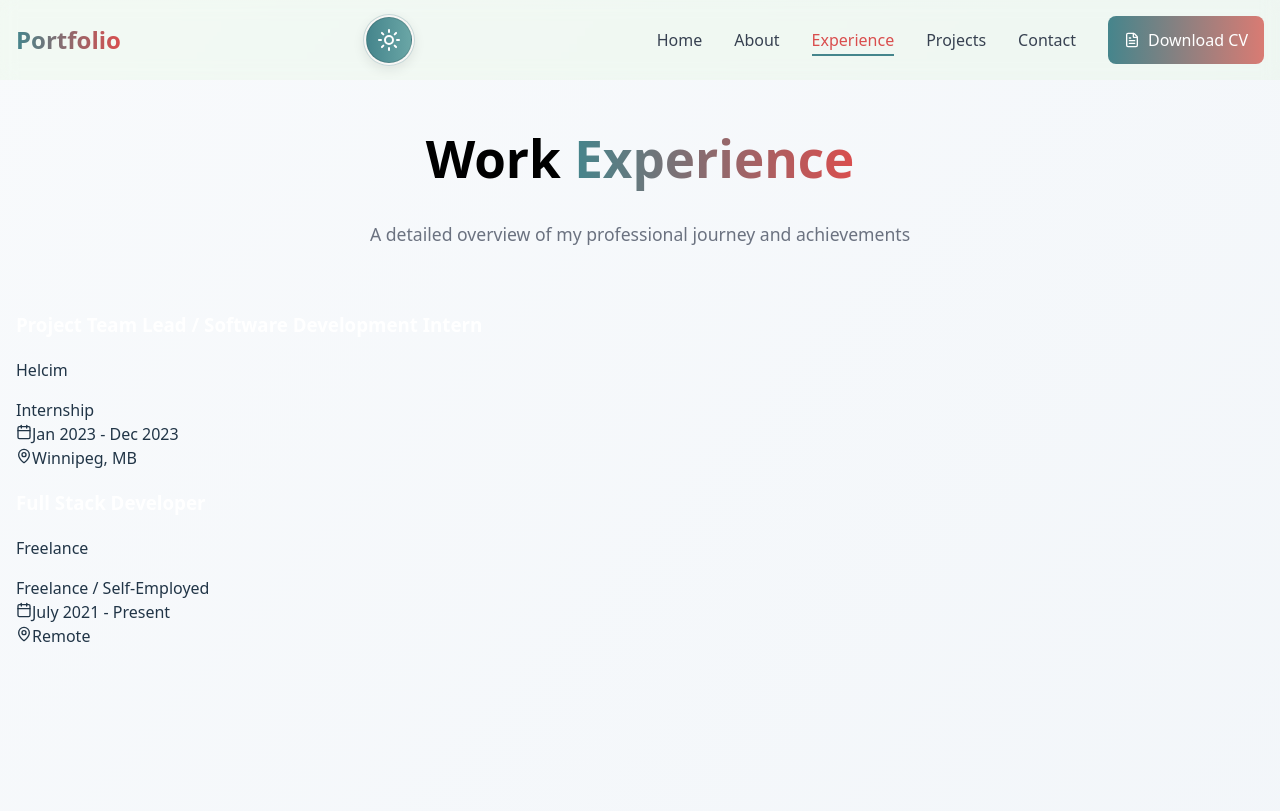
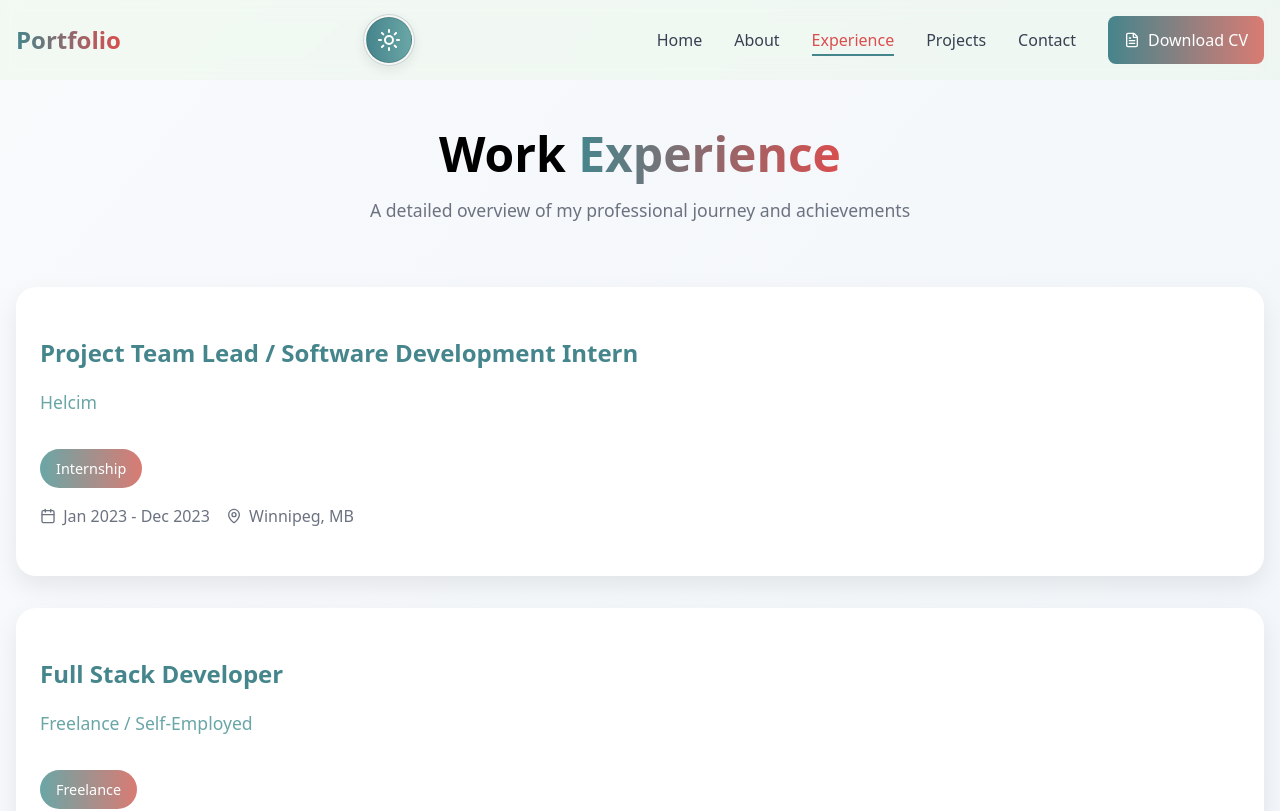
Before and after one commit to Emya101/Personal-Portfolio, a React (Vite) app: page /experience in a window 1280 px wide. Shown: the top 811 px of the page. Built offline with nearby package versions, Linux system fonts and the light colour scheme.

Commit message:
Added in the css designs for the headers of each card section

```diff
--- a/src/Components/Experience.jsx
+++ b/src/Components/Experience.jsx
@@ -22,11 +22,11 @@ export function Experience() {
             technologies: ["JavaScript", "React", "Node.js", "Python", "SQL", "MongoDB", "Git"]
         },
         {
-            company: "Freelance",
+            company: "Freelance / Self-Employed",
             position: "Full Stack Developer",
             period: "July 2021 - Present",
             location: "Remote",
-            type: "Freelance / Self-Employed",
+            type: "Freelance",
             achievements: [
                 "Developed backend services integrating 4+ external APIs and relational databases, supporting production web applications used by 1,000+ users.",
                 "Designed 5+ relational database schemas, improving query performance and enabling reliable data storage and retrieval.",
@@ -97,7 +97,7 @@ export function Experience() {
                 animate={{ opacity: 1, y: 0 }}
                 transition={{ duration: 0.6 }}
             >
-                <h1 classname={styles.title}>
+                <h1 className={styles.title}>
                     Work <span className={styles.gradient}>
                         Experience
                     </span>
--- a/src/Components/Experience.module.css
+++ b/src/Components/Experience.module.css
@@ -1,4 +1,4 @@
-.experiencePage{
+.experiencePage {
     padding-top: 6rem;
     padding-bottom: 4rem;
     min-height: 100vh;
@@ -8,25 +8,103 @@
     padding-right: 1rem;
 }
 
-.header{
+.header {
     text-align: center;
     margin-bottom: 4rem;
 }
 
-.title{
+.title {
     font-size: 3rem;
     margin-bottom: 1rem;
 }
 
-.gradient{
+.gradient {
     background: linear-gradient(to right, #45858C, #D94E4E);
     -webkit-background-clip: text;
     -webkit-text-fill-color: transparent;
 }
 
-.subtitle{
+.subtitle {
     font-size: 1.1rem;
-    color:#6b7280;
+    color: #6b7280;
     max-width: 42rem;
     margin: 0 auto;
 }
+
+.timelineSection {
+    position: relative;
+    margin-bottom: 5rem;
+}
+
+.verticalLine {
+    display: none;
+}
+
+.timelineList {
+    display: flex;
+    flex-direction: column;
+    gap: 2rem;
+}
+
+.timelineItem {
+    position: relative;
+}
+
+.timelineDot {
+    display: none;
+}
+
+.experienceCard {
+    background: white;
+    border-radius: 1.25rem;
+    padding: 1.5rem;
+    box-shadow: 0 10px 24px rgba(0, 0, 0, 0.08);
+    transition: all 0.3s ease;
+}
+
+.experienceCard:hover {
+    box-shadow: 0 20px 32px rgba(0, 0, 0, 0.12);
+    ;
+}
+
+.cardTop {
+    display: flex;
+    flex-direction: column;
+    gap: 1rem;
+    margin-bottom: 1rem;
+}
+
+.position {
+    font-size: 1.5rem;
+    margin-bottom: 0.35rem;
+    color: #45858C
+}
+
+.company {
+    font-size: 1.1rem;
+    color: #6AA6A6
+}
+
+.typeBadge {
+    display: inline-block;
+    width: fit-content;
+    padding: 0.55rem 1rem;
+    color: white;
+    background: linear-gradient(to right, #6AA6A6, #D97B73);
+    border-radius: 50px;
+    font-size: 0.9rem;
+}
+
+.metaRow {
+    display: flex;
+    flex-wrap: wrap;
+    gap: 1rem;
+    margin-bottom: 1.5rem;
+    color: #6b7280;
+}
+
+.metaItem {
+    display: flex;
+    align-items: center;
+    gap: 0.45rem;
+}
--- a/src/Components/Footer.jsx
+++ b/src/Components/Footer.jsx
@@ -88,7 +88,7 @@ export function Footer() {
                         <p className={styles.madeNotice}>
                             Made With
                             <Heart className={styles.heart}/>
-                            Using React and Tailwind CSS
+                            Using React
                         </p>
                     </div>
                 </div>
```
